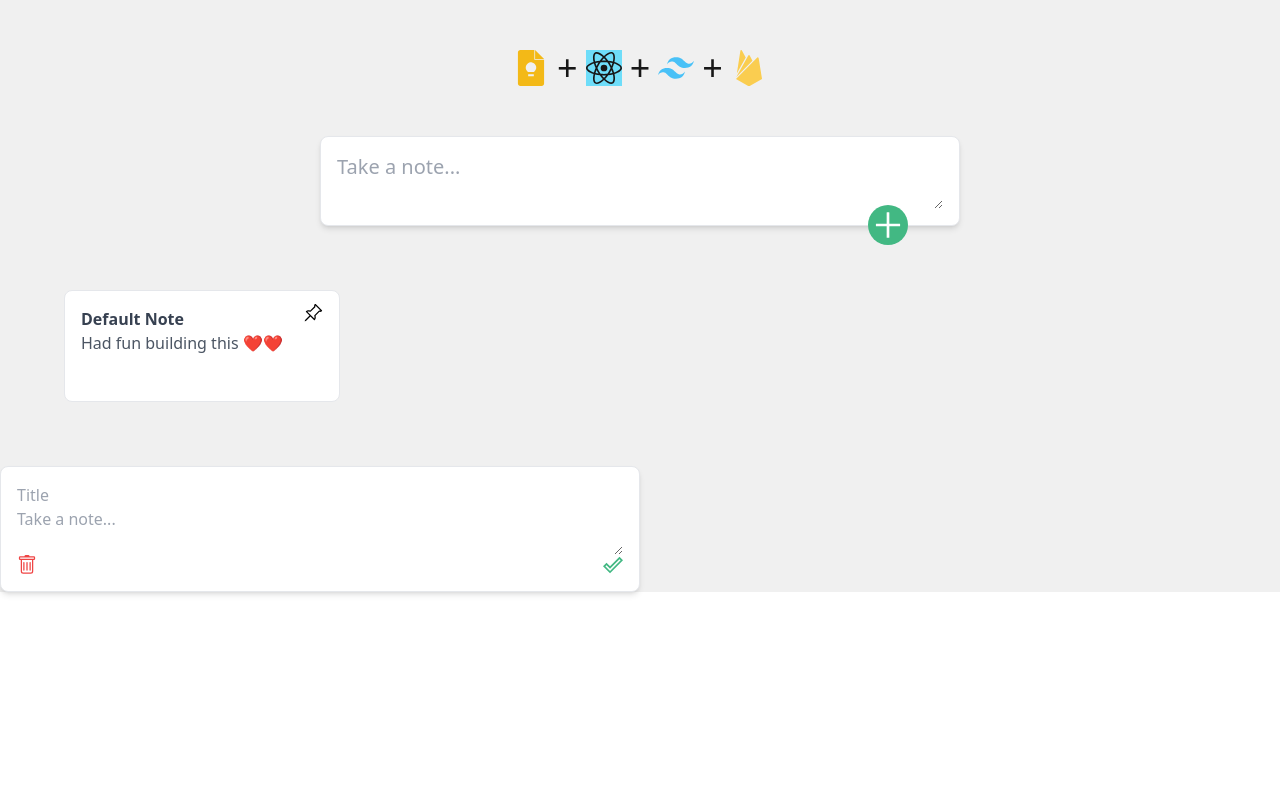
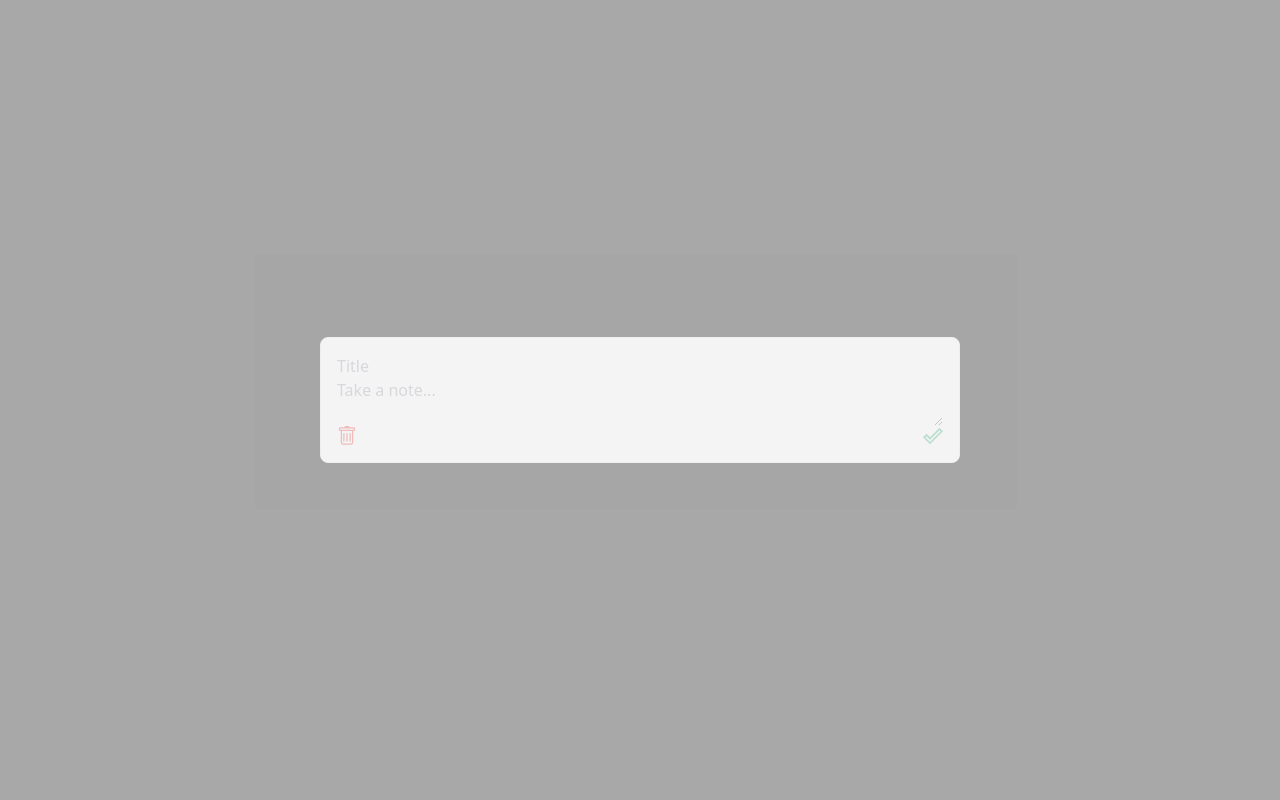
Before and after one commit to anthonytarus/google-keep-react-firebase, a React (Create React App) app: page / in a window 1280 px wide. Shown: the top 800 px of the page. Built offline with nearby package versions, Linux system fonts and the light colour scheme.

Commit message:
still working on popover

```diff
--- a/src/App.js
+++ b/src/App.js
@@ -1,9 +1,10 @@
 import Header from "./components/Header";
 import { BsPinAngle } from "react-icons/bs";
-import {BiPencil} from 'react-icons/bi'
+import { BiPencil } from "react-icons/bi";
 import { AiOutlinePlus } from "react-icons/ai";
 import { useState } from "react";
 import Edit from "./components/Edit";
+import { Popover, Transition } from "@headlessui/react";
 
 function App() {
   const [extend, setExtend] = useState(false);
@@ -18,6 +19,10 @@ function App() {
 
   return (
     <div className="bg-background h-full">
+      <div className="flex justify-center items-center w-screen z-10 bg-black opacity-30 h-screen ">
+      <Edit className=''/>
+      </div>
+
       <Header />
 
       <section
@@ -56,24 +61,28 @@ function App() {
           <h2 className="font-bold capitalize text-gray-700">Default Note</h2>
           <p className="text-gray-600">Had fun building this ❤❤</p>
           <div className="absolute top-3 right-4">
-            <BsPinAngle size={20}/>
+            <BsPinAngle size={20} />
           </div>
         </div>
 
         {notes.map((note) => (
-          <div className="bg-card rounded-lg  p-4 hover:shadow-lg border">
+          <div className="bg-card rounded-lg  p-4 hover:shadow-lg border ">
             <div className="flex">
-            <h2 className="font-bold capitalize text-gray-700 w-[100%]">{note.title}</h2>
-            <p className="w-[6%] cursor-pointer"><BiPencil size={20}/></p>
+              <h2 className="font-bold capitalize text-gray-700 w-[100%]">
+                {note.title}
+              </h2>
+              <p className="w-[6%] cursor-pointer">
+
+
+                    <BiPencil size={20} />
+
+              </p>
             </div>
 
             <p className="text-gray-600">{note.content}</p>
-
-
           </div>
         ))}
       </section>
-      <Edit/>
     </div>
   );
 }
```
